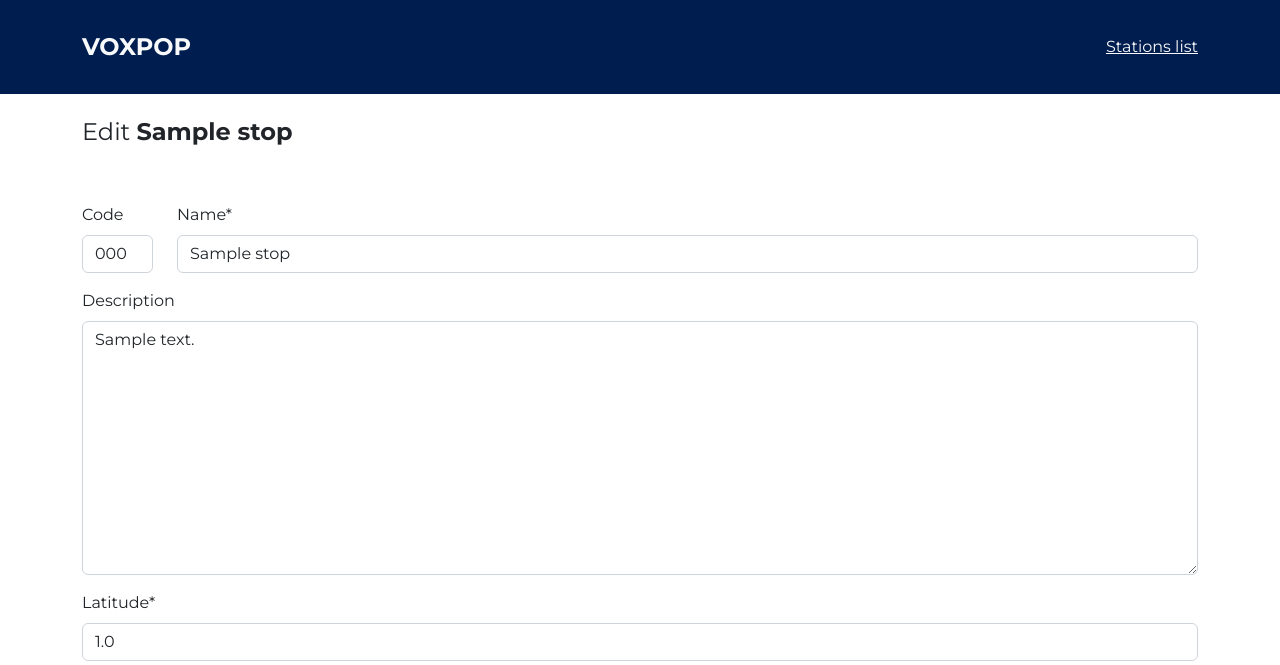
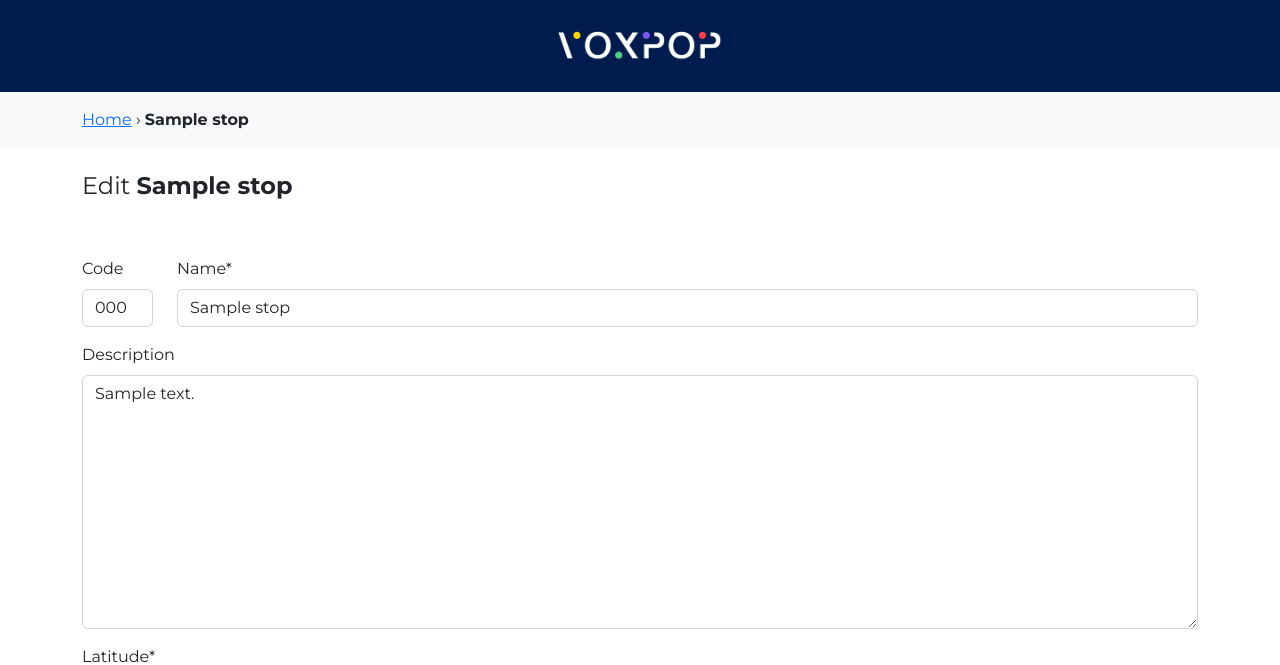
Before and after one commit to infofactory/voxpop, a Django app: page /stops/1/edit/ in a window 1280 px wide. Shown: the top 665 px of the page. Run offline with Django 4.2, Linux system fonts and the light colour scheme; tables that the repository leaves empty hold one stand-in row (values such as "Sample post"); some libraries are stand-ins or nearby versions.

```diff
--- a/src/lisbona/templates/base.html
+++ b/src/lisbona/templates/base.html
@@ -21,19 +21,29 @@
 <body>
     <header>
         <nav class="navbar navbar-extend-lg py-4">
-            <div class="container">
-                <p class="mb-0 text-light fs-4 fw-bold navbar-brand">VOXPOP</p>
-                <div class=" text-light">
-                    {% if station.parent_station %}
-                    <a class="text-white" href="{% url 'station_detail' station.parent_station.pk %}"> &larr;
-                        {{station.parent_station}}</a>
-                    {% else%}
-                    <a href="{% url 'home' %}" class="text-light"> Stations list</a>
-                    {% endif %}
-                </div>
+            <div class="container d-flex justify-content-center">
+                <figure class="logo mb-0">
+                    <a href="{% url 'home' %}">
+                        <img src="{% static 'stations/img/logo.png' %}" alt="">
+                    </a>
+                </figure>
             </div>
         </nav>
     </header>
+{% with stop=station %}
+    {% if stop %}
+    <div id="breadcrumbs" class="py-3 bg-light">
+        <div class="container">
+
+            <a href="{% url 'home' %}">Home</a> ›
+            {% for item in stop.ancestors reversed %}
+            <a href="{{item.url}}">{{item}}</a> ›
+            {% endfor %}
+            <strong>{{stop.name|default:'New element'}}</strong>
+        </div>
+    </div>
+    {% endif%}
+{% endwith %}
 
     <div class="container">
         {% block content %}
--- a/src/stations/forms.py
+++ b/src/stations/forms.py
@@ -24,6 +24,7 @@ class StopForm(ModelForm):
             doors = Stop.objects.filter(location_type = 2, parent_station = self.instance.parent_station)
             if doors:
                 self.fields['accessible_entrance_id'].queryset = doors
+                self.fields['accessible_exit_id'].queryset = doors
             else:
                 del self.fields['accessible_entrance_id']
 
@@ -106,6 +107,16 @@ class LiftForm(ModelForm):
         self.helper.add_input(Submit('save', 'Save', css_class='btn btn-success me-4'))
         self.helper.add_input(Submit('delete', 'Delete', css_class='btn btn-danger'))
 
+        areas = Stop.objects.filter(location_type = 5)
+        if areas:
+            self.fields['from_areas'].queryset = areas
+            self.fields['intermediate_areas'].queryset = areas
+            self.fields['intermediate_areas_two'].queryset = areas
+        # else:
+        #     self.fields['from_areas'].disabled = True
+        #     self.fields['to_areas'].disabled = True
+
+
     class Meta:
         model = Lift
-        fields = '__all__'
+        exclude = ['stop_id']
--- a/src/stations/models.py
+++ b/src/stations/models.py
@@ -1,4 +1,5 @@
 from django.db import models
+from django.urls import reverse
 
 
 class Stop(models.Model):
@@ -65,6 +66,12 @@ class Stop(models.Model):
             current = current.parent_station
         return ancestors
 
+    @property
+    def url(self):
+        if self.pk:
+            return reverse('station_detail', args=[self.pk])
+        else:
+            return reverse('home')
     class Meta:
         ordering=('name',)
 
@@ -84,11 +91,11 @@ class Lift(models.Model):
     LIFT_TYPES = (
         (0, 'Lift'),
         (1, 'Stairlift'),
-        (0, 'Stair'),
-        (0, 'Escalator'),
+        (2, 'Stair'),
+        (3, 'Escalator'),
     )
 
-    lift_type = models.IntegerField(choices=LIFT_TYPES)
+    type = models.IntegerField(choices=LIFT_TYPES)
     stop_id = models.ForeignKey(Stop, on_delete=models.CASCADE, related_name="lifts")
     name = models.CharField(max_length=100)
     friendly_name = models.CharField(max_length=100, blank=True, null=True)
@@ -113,7 +120,7 @@ class Lift(models.Model):
     #     current = self
 
     def __str__(self) -> str:
-        return self.name
+        return  self.name
 
 # class Stairlift(models.Model):
 #     stop_id = models.ForeignKey(Stop, on_delete=models.CASCADE, related_name='Stairlifts')
--- a/src/stations/static/stations/css/style.css
+++ b/src/stations/static/stations/css/style.css
@@ -8,6 +8,10 @@ body {
 
 p{
     margin-bottom: 0 !important;
+}
+
+img{
+    width: 100% !important;
 }
 
 .navbar{
@@ -36,3 +40,7 @@ thead:first-child{
     color: white;
     transform: scale(1.05);
 }
+
+.logo{
+    width: 14vw !important;
+}
--- a/src/stations/templates/lifts/details.html
+++ b/src/stations/templates/lifts/details.html
@@ -14,7 +14,5 @@
     </a>
 </div>
 
---{{lift.from_areas}}--
-
 
 {% endblock content %}
--- a/src/stations/templates/lifts/edit.html
+++ b/src/stations/templates/lifts/edit.html
@@ -4,6 +4,10 @@
 
 {%block content%}
 
+<h2 class="fw-bold my-4">
+    Create a new Lift
+</h2>
+
 {%crispy form%}
 
 {%endblock%}
--- a/src/stations/views.py
+++ b/src/stations/views.py
@@ -15,24 +15,35 @@ def station_detail(request, id):
     from .forms import StopForm
     station = Stop.objects.get(pk=id)
     children = station.children.all()
+    lifts = station.lifts.all()
 
+    if station.location_type == 1:
+        locations = [
+            {'type':type_id, 'name':type_name, 'items':children.filter(location_type=type_id)}
+            for type_id, type_name in Stop.LOCATION_TYPES if type_id not in [station.location_type, 1]
+        ]
 
-    locations = [
-        {'type':type_id, 'name':type_name, 'items':children.filter(location_type=type_id)}
-        for type_id, type_name in Stop.LOCATION_TYPES if type_id not in [station.location_type, 1]
-    ]
+        lift_list = [
+            {'type':type_id, 'name':type_name, 'items':lifts.filter(type=type_id)}
+            for type_id, type_name in Lift.LIFT_TYPES
+        ]
+    elif station.location_type == 0:
+        locations = [
+            {'type':type_id, 'name':type_name, 'items':children.filter(location_type=type_id)}
+            for type_id, type_name in Stop.LOCATION_TYPES if type_id == 4
+        ]
+    else:
+        locations = []
+        lift_list = []
 
-
-
-    context = {'station':station, 'locations':locations}
-    return render(request, 'stations/detail.html', context)
+    context = {'station':station, 'locations':locations, 'lift_list':lift_list}
+    return render(request, 'stations/details.html', context)
 
 
 def station_edit(request, id=None, parent=None):
     from .forms import StopForm
     if id:
         station = Stop.objects.get(pk=id)
-        lifts = station.lifts
     elif parent:
         station = Stop(parent_station_id=parent)
         station.location_type = int(request.GET.get('loc_type'))
@@ -64,8 +75,12 @@ def lift_edit(request, id=None, parent=None):
     from .forms import LiftForm
     if id:
         lift = Lift.objects.get(pk=id)
+    elif parent:
+        lift = Lift(stop_id_id=parent)
     else:
         lift = None
+
+    print({'parent':lift.stop_id})
     form = LiftForm(request.POST or None, instance=lift)
 
     if request.POST:
```
Also changed, not shown: src/stations/templates/stations/details.html (renamed from src/stations/templates/stations/detail.html, +22 -12 lines), src/stations/templates/stations/stations.html (+6 -1 lines), src/stations/migrations/0007_rename_lift_type_lift_type.py (added), src/stations/static/stations/img/logo.png (added), 5 other files.
